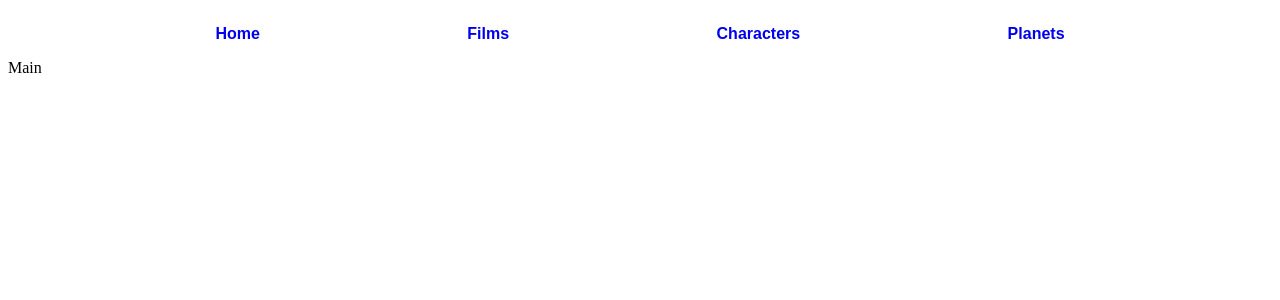
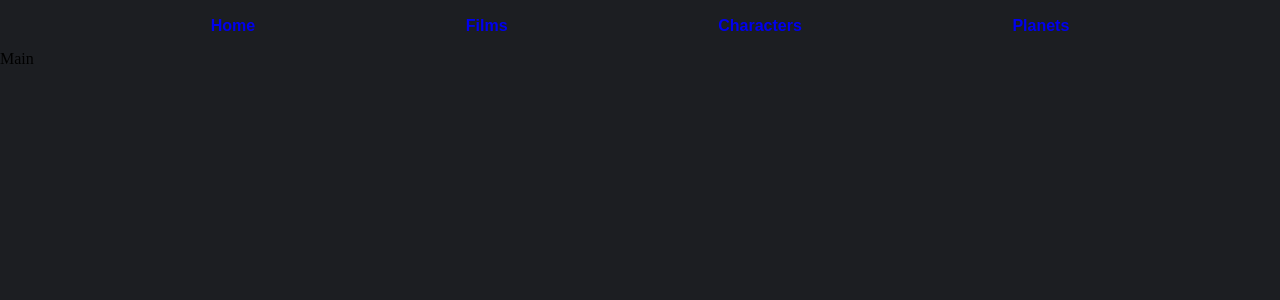
Before and after one commit to jpcanto/prova_NTConsult, a React (Create React App) app: page / in a window 1280 px wide. Shown: the top 300 px of the page. Built offline with nearby package versions, Linux system fonts and the light colour scheme.

Commit message:
style: adding global (reset) styles

```diff
--- a/src/index.tsx
+++ b/src/index.tsx
@@ -1,5 +1,7 @@
 import React from 'react';
 import ReactDOM from 'react-dom';
+
+import './reset.css';
 
 import App from './App';
 
--- /dev/null
+++ b/src/reset.css
@@ -0,0 +1,56 @@
+/* http://meyerweb.com/eric/tools/css/reset/
+   v2.0 | 20110126
+   License: none (public domain)
+*/
+
+html, body, #root {
+    height: 100%;
+}
+
+#root {
+    background: #1c1e22;
+}
+
+html, body, div, span, applet, object, iframe,
+h1, h2, h3, h4, h5, h6, p, blockquote, pre,
+a, abbr, acronym, address, big, cite, code,
+del, dfn, em, img, ins, kbd, q, s, samp,
+small, strike, strong, sub, sup, tt, var,
+b, u, i, center,
+dl, dt, dd, ol, ul, li,
+fieldset, form, label, legend,
+table, caption, tbody, tfoot, thead, tr, th, td,
+article, aside, canvas, details, embed,
+figure, figcaption, footer, header, hgroup,
+menu, nav, output, ruby, section, summary,
+time, mark, audio, video {
+	margin: 0;
+	padding: 0;
+	border: 0;
+	font-size: 100%;
+	font: inherit;
+	vertical-align: baseline;
+}
+/* HTML5 display-role reset for older browsers */
+article, aside, details, figcaption, figure,
+footer, header, hgroup, menu, nav, section {
+	display: block;
+}
+body {
+	line-height: 1;
+}
+ol, ul {
+	list-style: none;
+}
+blockquote, q {
+	quotes: none;
+}
+blockquote:before, blockquote:after,
+q:before, q:after {
+	content: '';
+	content: none;
+}
+table {
+	border-collapse: collapse;
+	border-spacing: 0;
+}
```
